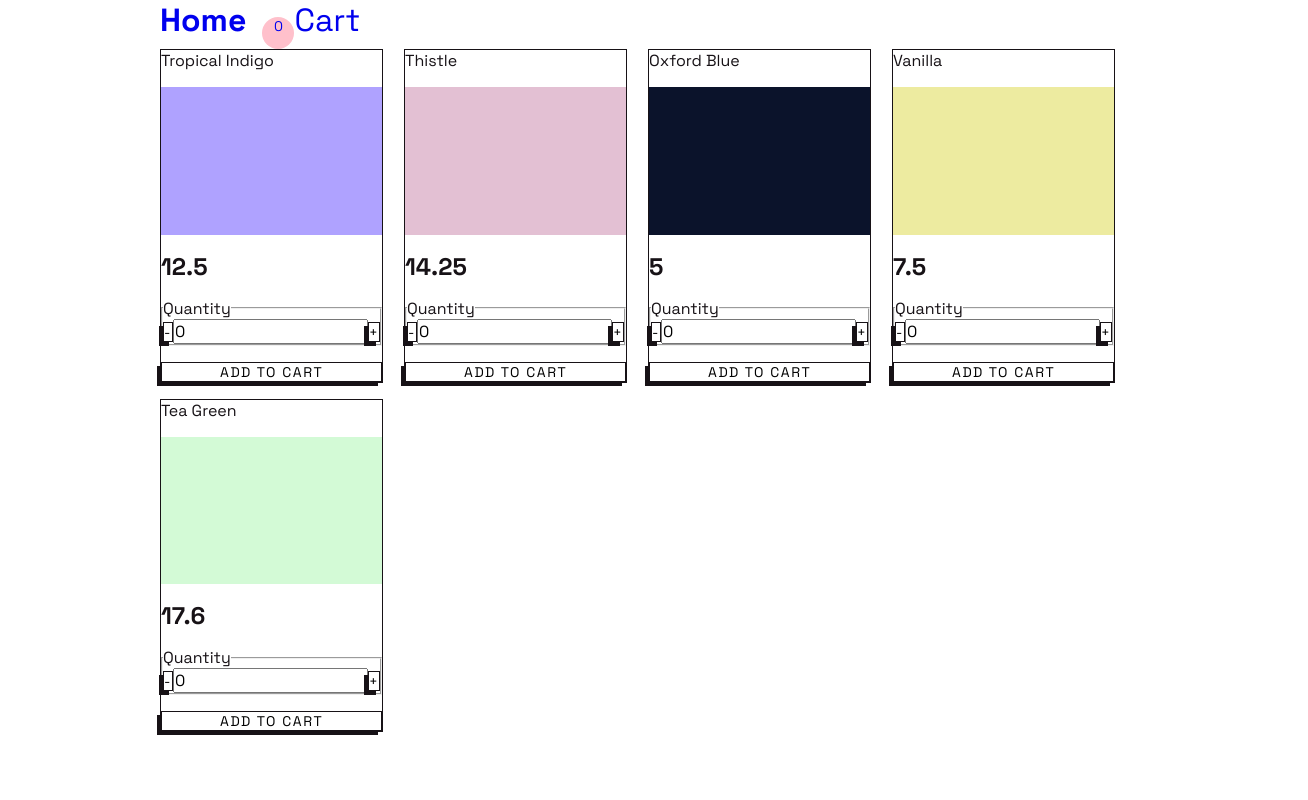
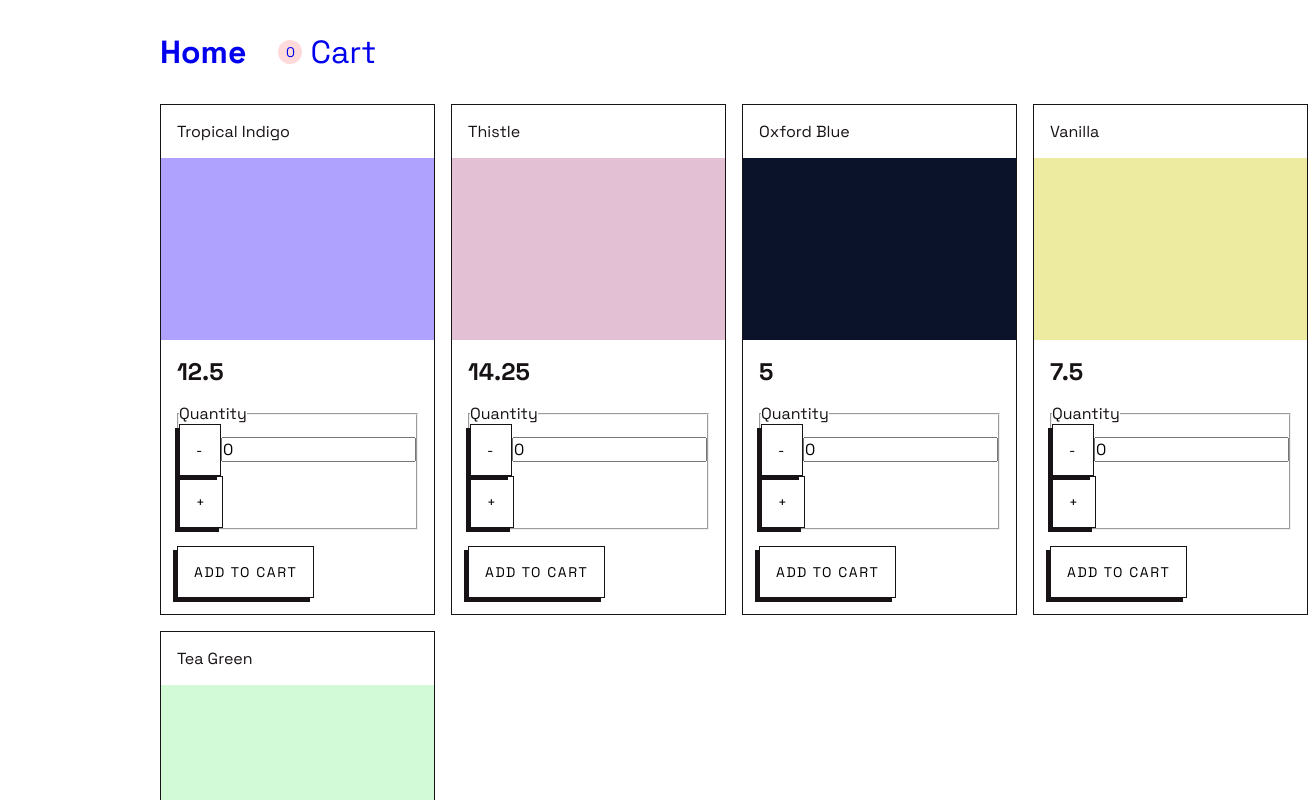
Before and after one commit to gordokay/shopping-cart, a React (Create React App) app: page / in a window 1280 px wide. Shown: the top 800 px of the page, 1308 px wide, since content can reach past the window. Built offline with nearby package versions, Linux system fonts and the light colour scheme.

Commit message:
Edit homepage styling

```diff
--- a/src/styles/App.css
+++ b/src/styles/App.css
@@ -2,6 +2,7 @@
 
 :root {
   --dark: #171216;
+  --primary: #FFDADA;
 }
 
 *,
@@ -27,6 +28,29 @@ button {
   background-color: transparent;
   border: 1px solid var(--dark);
   box-shadow: -4px 4px var(--dark);
+  width: fit-content;
+  padding: 1rem;
+}
+
+button:hover {
+  cursor: pointer;
+  background-color: var(--primary);
+}
+
+button:active {
+  transform: translate(-4px, 4px);
+  box-shadow: none;
+}
+
+button:disabled {
+  cursor: default;
+  color: var(--dark);
+  background-color: var(--primary);
+}
+
+button:disabled:active {
+  transform: none;
+  box-shadow: -4px 4px var(--dark);
 }
 
 .shop {
--- a/src/styles/Navigation.css
+++ b/src/styles/Navigation.css
@@ -1,32 +1,41 @@
+nav {
+  margin-block: 2rem;
+}
+
 nav ul {
   display: flex;
-  gap: 1rem;
+  gap: 4rem;
 }
 
 nav ul li {
   list-style: none;
 }
 
-a {
+nav a {
+  position: relative;
   font-size: 2rem;
   text-decoration: none;
 }
 
-a.active {
+nav a.active {
   font-weight: 700;
 }
 
-a:visited {
+nav a:visited {
   color: var(--dark);
 }
 
 nav span {
-  text-align: center;
-  display: inline-block;
+  position: absolute;
+  left: -2rem;
+  top: calc(50% - 0.75rem);
+  display: inline-flex;
+  justify-content: center;
+  align-items: center;
   font-size: 0.875rem;
   font-weight: 400;
-  background-color: pink;
-  width: 2rem;
-  height: 2rem;
+  background-color: var(--primary);
+  width: 1.5rem;
+  height: 1.5rem;
   border-radius: 50%;
 }
--- /dev/null
+++ b/src/styles/QuantityWidget.css
@@ -0,0 +1,42 @@
+.quantity-widget fieldset {
+  border: none;
+}
+
+.quantity-widget legend {
+  margin-bottom: 0.25rem;
+}
+
+.quantity-widget-controls {
+  display: flex;
+}
+
+.quantity-widget input {
+  width: 4rem;
+  text-align: center;
+  border: 1px solid var(--dark);
+  border-left: none;
+  border-right: none;
+}
+
+.quantity-widget input:disabled {
+  background-color: var(--primary);
+  color: var(--dark);
+}
+
+.quantity-widget button {
+  box-shadow: none;
+  padding-block: 0.5rem;
+  padding-inline: 0.75rem;
+}
+
+.quantity-widget button:active {
+  transform: none;
+}
+
+.quantity-decrease {
+  border-radius: 50% 0 0 50%;
+}
+
+.quantity-increase {
+  border-radius: 0 50% 50% 0;
+}
--- a/src/styles/ShopItem.css
+++ b/src/styles/ShopItem.css
@@ -1,14 +1,20 @@
 .shop-item {
-  width: fit-content;
+  width: 275px;
   display: flex;
   flex-direction: column;
   gap: 1rem;
-  border: 1px solid var(--dark)
+  border: 1px solid var(--dark);
+  padding-block: 1rem;
+}
+
+.shop-item > * {
+  margin-inline: 1rem;
 }
 
 .shop-item-image {
   width: 100%;
   aspect-ratio: 1.5;
+  margin-inline: 0;
 }
 
 .shop-item-price {
```
